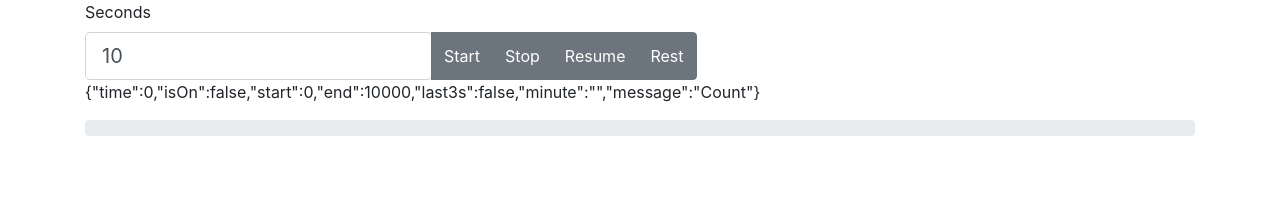
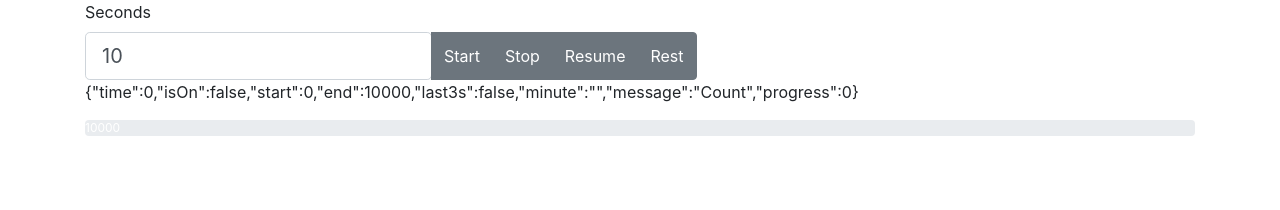
Before and after one commit to yasufabric/green-book, a React (Create React App) app in the folder green-book/: page / in a window 1280 px wide. Shown: the top 210 px of the page. Built offline with nearby package versions, Linux system fonts and the light colour scheme.

Commit message:
remove shit code

```diff
--- a/green-book/src/App.js
+++ b/green-book/src/App.js
@@ -4,6 +4,7 @@ import { Button, ButtonGroup, Col, Container, Form, Input, Progress, Row } from
 import React, { Component } from 'react'
 
 import SoundEffect from './SoundEffect'
+import moment from 'moment'
 
 class App extends Component {
   constructor() {
@@ -16,6 +17,7 @@ class App extends Component {
       last3s: false,
       minute: '',
       message: 'Count',
+      progress: 0,
     }
 
     this.startTimer = this.startTimer.bind(this)
@@ -34,6 +36,7 @@ class App extends Component {
       const time = Date.now() - this.state.start
       this.setState({
         time,
+        progress: time,
       })
       if (time > this.state.end - 7500) {
         this.setState({ isOn: false, last3s: true })
@@ -42,7 +45,7 @@ class App extends Component {
         this.setState({ isOn: false, last3s: false, time: 0 })
         clearInterval(this.timer)
       }
-    }, 1)
+    }, 500)
   }
 
   stopTimer() {
@@ -76,8 +79,9 @@ class App extends Component {
               </ButtonGroup>
               <p>{JSON.stringify(this.state, 2, null)}</p>
             </Form>
-
-            <Progress value={this.state.time} max={this.state.end} />
+            <Progress value={this.state.progress} max={this.state.end}>
+              {this.state.end - this.state.progress}
+            </Progress>
           </Col>
         </Row>
       </Container>
```
